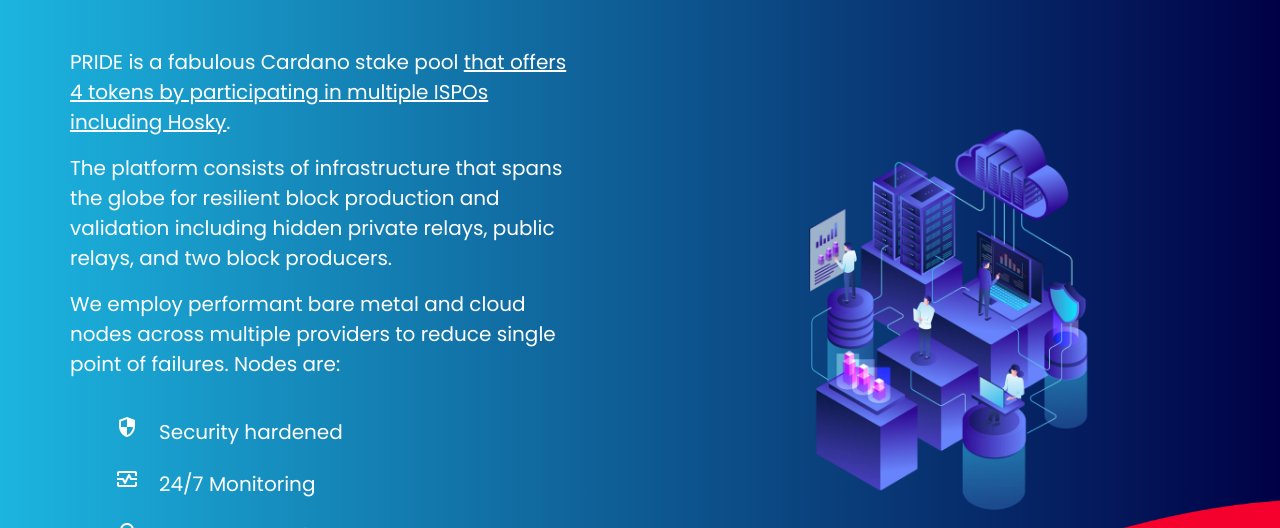
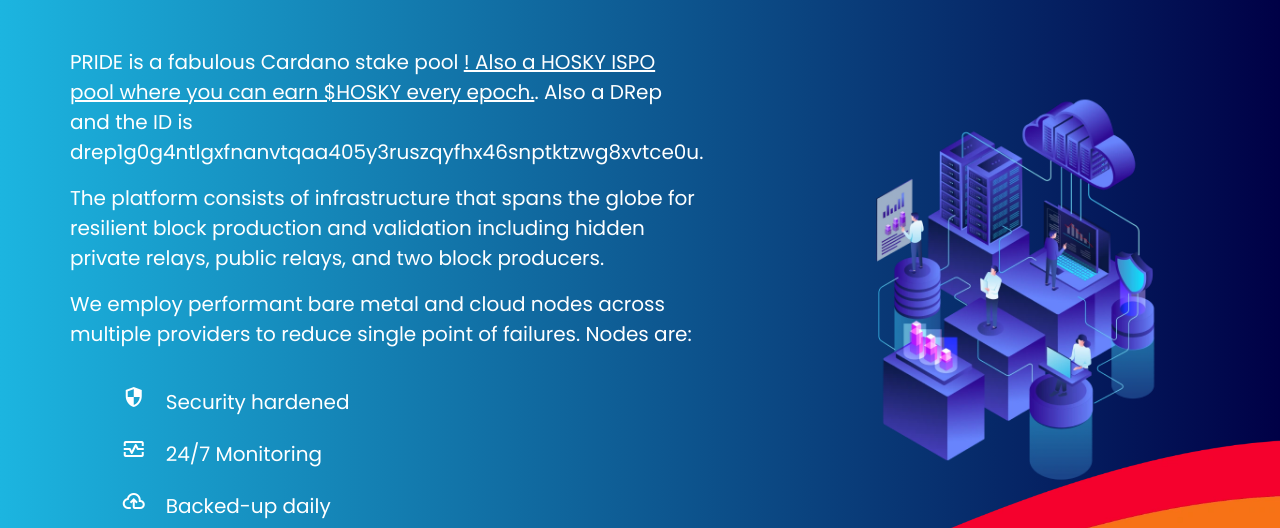
Before and after one commit to StakeWithPride/stakewithpride.github.io, a plain HTML site: page index.html in a window 1280 px wide. Shown: the part 269-797 px from the top of the page. Drawn offline with nearby package versions, Linux system fonts and the light colour scheme; a web font is replaced by a local one.

Commit message:
Added DRep

```diff
--- a/index.html
+++ b/index.html
@@ -40,7 +40,7 @@
         <div class="hero-text">
           <h2 class="secure-staking">SECURE STAKING</h2>
           <p class="staking-info">
-            PRIDE is a fabulous Cardano stake pool <a href="https://medium.com/@StakeWithPride/how-to-earn-tokens-with-the-pride-cardano-pool-7bbeb23244a9">that offers 4 tokens by participating in multiple ISPOs including Hosky</a>.
+            PRIDE is a fabulous Cardano stake pool <a href="https://medium.com/@StakeWithPride/how-to-earn-tokens-with-the-pride-cardano-pool-7bbeb23244a9">! Also a HOSKY ISPO pool where you can earn $HOSKY every epoch.</a>. Also a DRep and the ID is drep1g0g4ntlgxfnanvtqaa405y3ruszqyfhx46snptktzwg8xvtce0u.
           </p>
           <br />
           <p>
```
